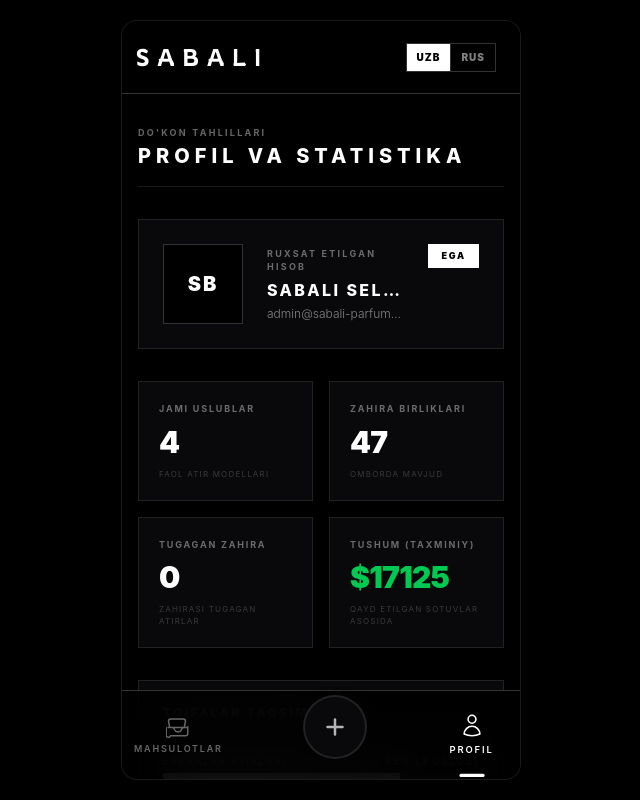
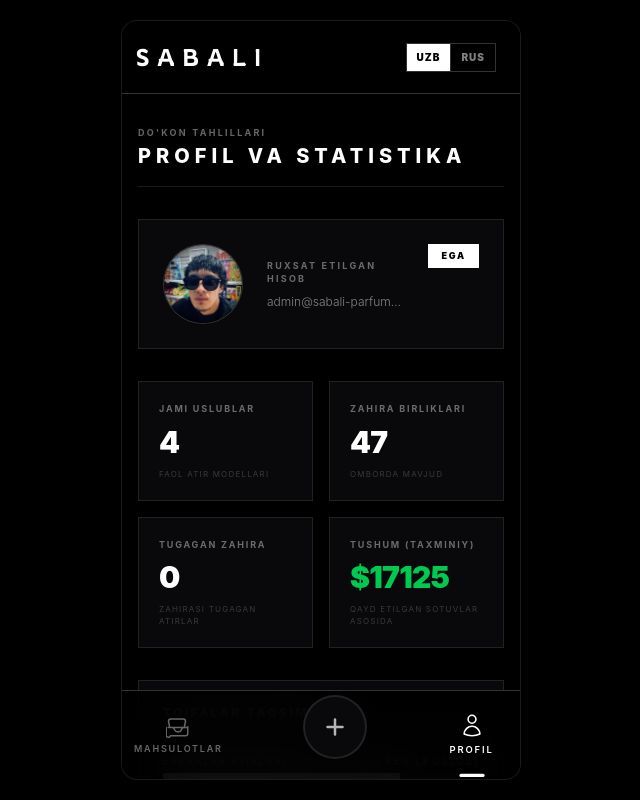
Before and after one commit to M-Ibrokhiiim/Sabali-parfume---ADMIN, a Nuxt app in the folder app/: page /profile in a window 1280 px wide. Shown: the whole page, without its empty margins (319-959 px from the left). Built offline with nearby package versions, Linux system fonts and the light colour scheme; no server answers.

Commit message:
profilepic is implemented

```diff
--- a/app/app/pages/profile.vue
+++ b/app/app/pages/profile.vue
@@ -21,14 +21,14 @@
     >
       <!-- Monochrome Branding Avatar -->
       <div
-        class="w-16 h-16 md:w-20 md:h-20 border flex items-center justify-center font-black text-xl tracking-[0.1em] transition-all duration-500"
+        class="w-22 h-22 rounded-[100%] overflow-hidden  md:w-20 md:h-20 border flex items-center justify-center font-black text-xl tracking-[0.1em] transition-all duration-500"
         :class="store.isDarkMode.value ? 'border-white/20 bg-black text-white' : 'border-black/20 bg-zinc-100 text-black'"
       >
-        SB
+        <img :src=ProfilePic />
       </div>
       <div class="space-y-1 flex-1 min-w-0">
         <p class="text-[9px] uppercase tracking-[0.25em] font-bold" :class="store.isDarkMode.value ? 'text-white/40' : 'text-black/40'">{{ store.t('authorizedAccount') }}</p>
-        <h3 class="text-base uppercase tracking-[0.15em] font-extrabold truncate" :class="store.isDarkMode.value ? 'text-white' : 'text-black'">SABALI SELLER</h3>
+        <h3 class="text-base uppercase tracking-[0.15em] font-extrabold truncate" :class="store.isDarkMode.value ? 'text-white' : 'text-black'"></h3>
         <p class="text-xs font-light truncate" :class="store.isDarkMode.value ? 'text-white/50' : 'text-black/50'">admin@sabali-parfums.com</p>
       </div>
       <span
@@ -208,6 +208,7 @@
 <script setup>
 import { ref, computed, onMounted } from 'vue'
 import { useStore } from '~/composables/useStore'
+import ProfilePic from "../assets/pic/AccountPic.png"
 
 const store = useStore()
 const { products, updateApiBaseUrl } = store
```
